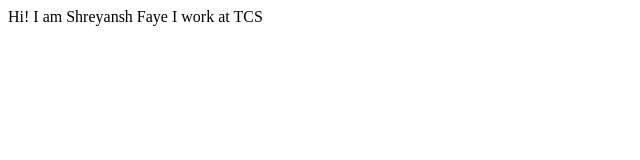
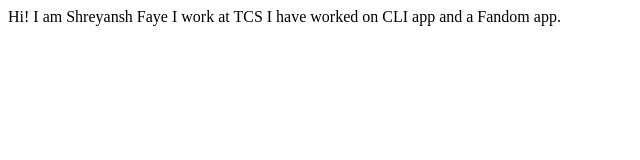
Before and after one commit to Shreyansh-09/shreyansh-portfolio, a plain HTML site: page index.html in a window 1280 px wide. Shown: the whole page, without its empty margins (0-640 px from the left). Drawn offline with Linux system fonts and the light colour scheme.

Commit message:
update: details of project

```diff
--- a/index.html
+++ b/index.html
@@ -9,5 +9,7 @@
 <body>
  Hi! I am Shreyansh Faye
     I work at TCS
+
+    I have worked on CLI app and a Fandom app.
 </body>
 </html>
```
